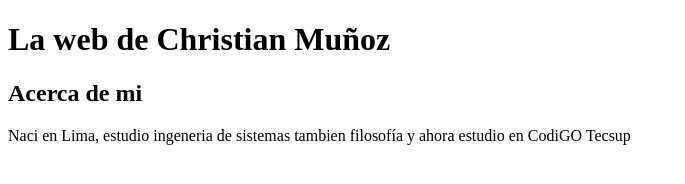
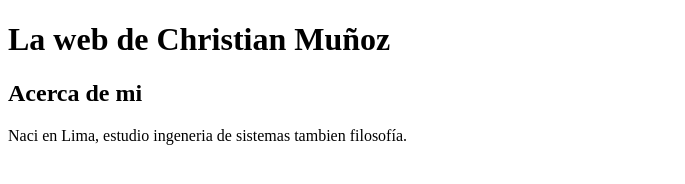
Before and after one commit to ChristianDanny/primersitio, a plain HTML site: page index.html in a window 1280 px wide. Shown: the whole page, without its empty margins (0-685 px from the left). Drawn offline with Linux system fonts and the light colour scheme.

Commit message:
agreando cambios

```diff
--- a/index.html
+++ b/index.html
@@ -11,7 +11,7 @@
     </header>
     <main>
         <h2>Acerca de mi</h2>
-        <p>Naci en Lima, estudio ingeneria de sistemas tambien filosofía y ahora estudio en CodiGO Tecsup</p>
+        <p>Naci en Lima, estudio ingeneria de sistemas tambien filosofía.</p>
     </main>
 </body>
 </html>
```
